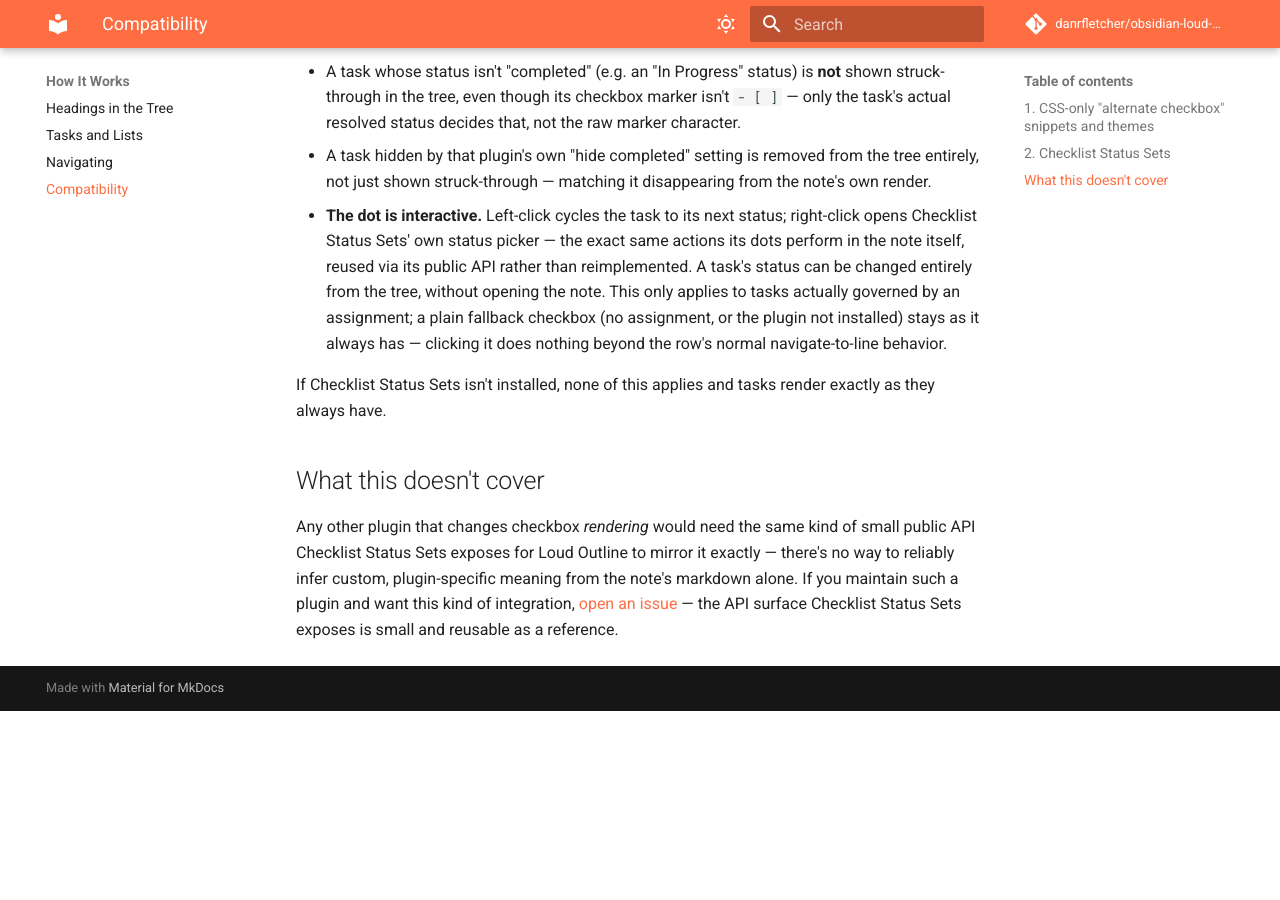
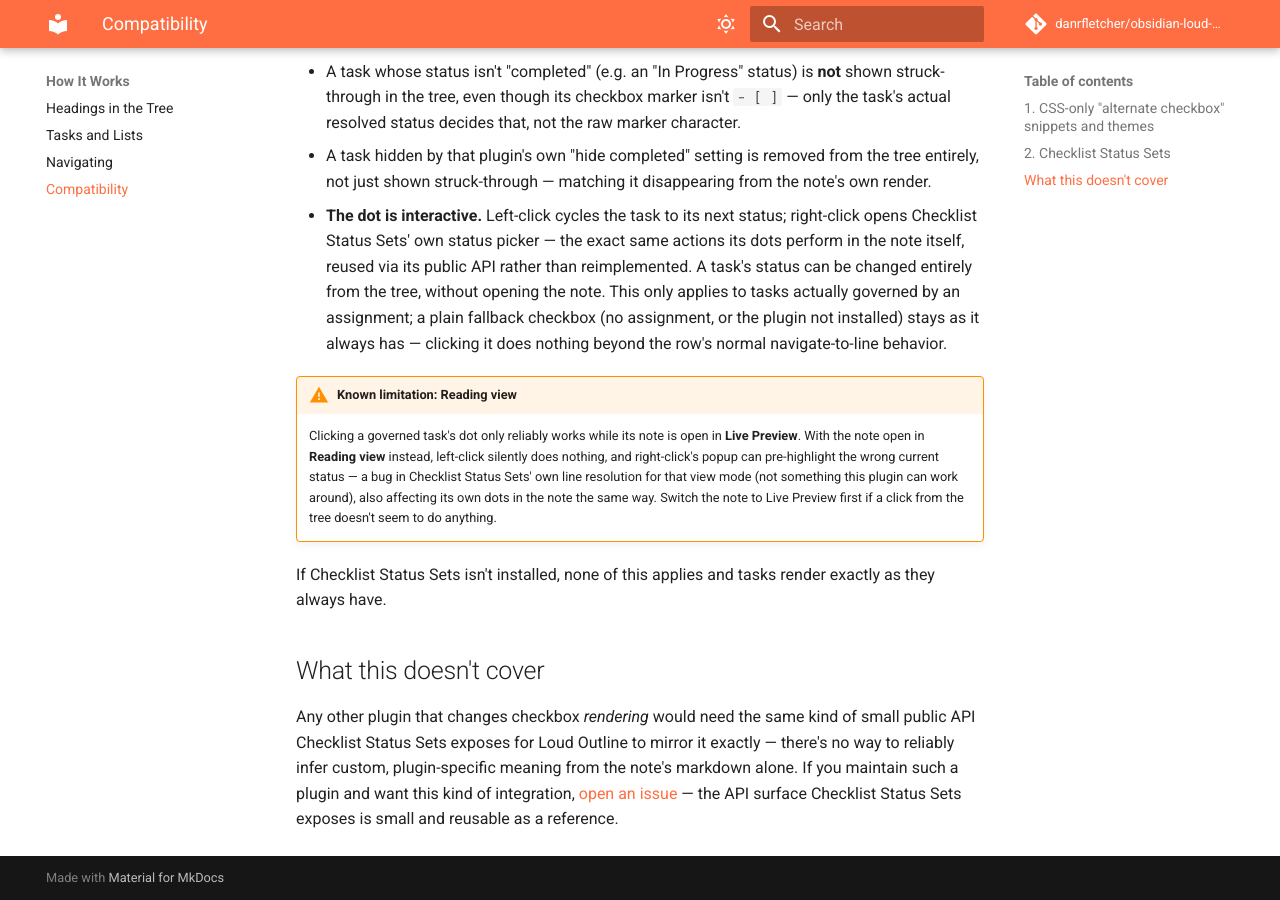
Before and after one commit to danrfletcher/obsidian-loud-outline, an MkDocs documentation site: the page built from docs/docs/reference/compatibility.md, in a window 1280 px wide and 900 px high, scrolled down 962 px. Built offline with MkDocs 1.6.1 and Material for MkDocs 9.7.7, drawn with Linux system fonts in a browser that asks for light colours; comment, search, counter and statistics services are not loaded; before the commit the page ends 1673 px from its top, so only the background shows below that.

Commit message:
Docs: note the Reading-view limitation for interactive dots
Left-click/right-click on a governed task's dot only reliably works
with its note open in Live Preview - confirmed live in-container that
Reading view silently no-ops left-click and can pre-highlight the
wrong current status on right-click. Root-caused to Checklist Status
Sets' own line resolution (view.editor.getLine() behaving differently
in Reading view), not something on Loud Outline's side - decoration
via getStatusDecoration (no editor.getLine call) stays correct
throughout, only the editor-dependent write paths break. Flagged
upstream; not blocking this PR.

Co-Authored-By: Claude Sonnet 5 <noreply@anthropic.com>

```diff
--- a/docs/docs/reference/compatibility.md
+++ b/docs/docs/reference/compatibility.md
@@ -43,6 +43,14 @@ This also means:
   an assignment; a plain fallback checkbox (no assignment, or the plugin not installed) stays as it
   always has — clicking it does nothing beyond the row's normal navigate-to-line behavior.
 
+!!! warning "Known limitation: Reading view"
+    Clicking a governed task's dot only reliably works while its note is open in **Live Preview**.
+    With the note open in **Reading view** instead, left-click silently does nothing, and
+    right-click's popup can pre-highlight the wrong current status — a bug in Checklist Status
+    Sets' own line resolution for that view mode (not something this plugin can work around), also
+    affecting its own dots in the note the same way. Switch the note to Live Preview first if a
+    click from the tree doesn't seem to do anything.
+
 If Checklist Status Sets isn't installed, none of this applies and tasks render exactly as they
 always have.
 
```
Also changed, not shown: docs/docs/changelog.md (+4 -1 lines).
